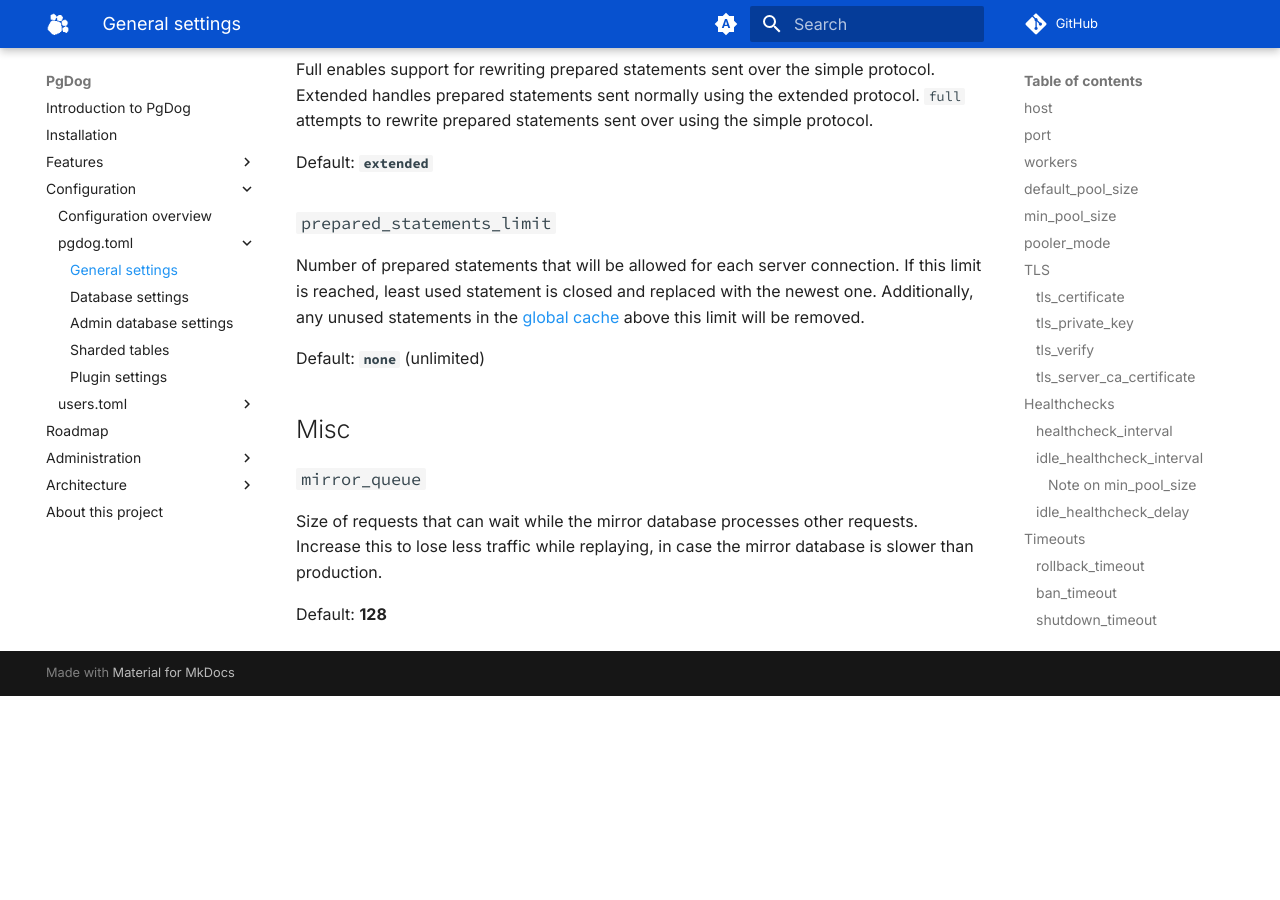
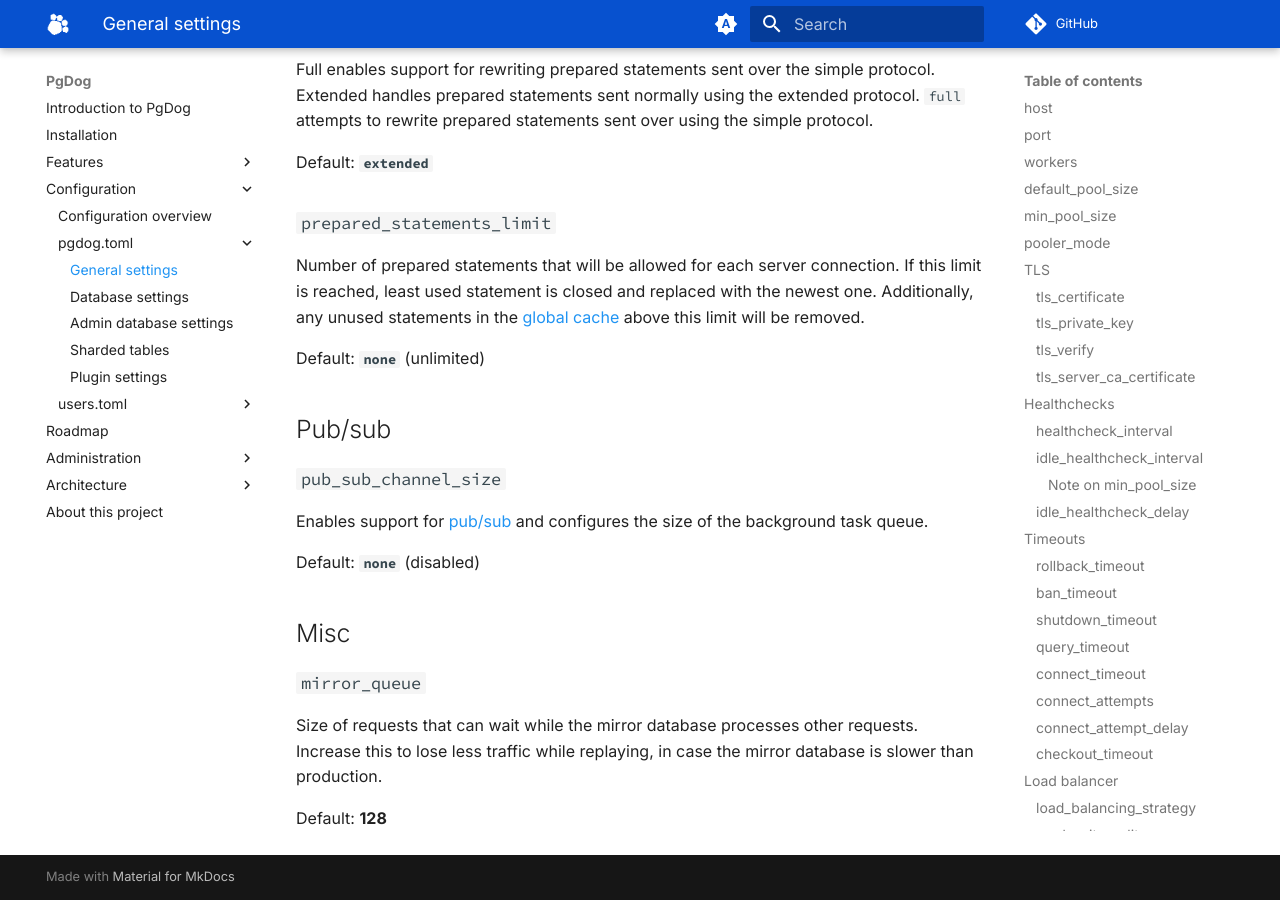
Before and after one commit to pgdogdev/docs, an MkDocs documentation site: the page built from docs/configuration/pgdog.toml/general.md, in a window 1280 px wide and 900 px high, scrolled down 7544 px. Built offline with MkDocs 1.6.1 and Material for MkDocs 9.7.7, drawn with Linux system fonts in a browser that asks for light colours; comment, search, counter and statistics services are not loaded; before the commit the page ends 8240 px from its top, so only the background shows below that.

Commit message:
pub/sub docs (#6)

```diff
--- a/docs/configuration/pgdog.toml/general.md
+++ b/docs/configuration/pgdog.toml/general.md
@@ -282,6 +282,14 @@
 
 Default: **`none`** (unlimited)
 
+## Pub/sub
+
+### `pub_sub_channel_size`
+
+Enables support for [pub/sub](../../features/pub_sub.md) and configures the size of the background task queue.
+
+Default: **`none`** (disabled)
+
 ## Misc
 
 ### `mirror_queue`
```
Also changed, not shown: docs/features/pub_sub.md (added, +52 -0 lines), docs/images/pub_sub.png (added).
